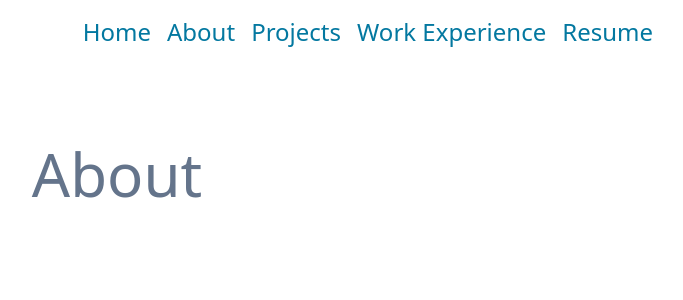
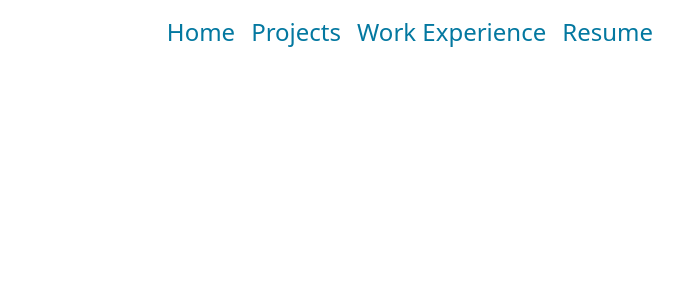
Before and after one commit to cag185/Portfolio-v2, a Vue app: page /about in a window 1280 px wide. Shown: the top 300 px of the page, without its empty margins (523-1206 px from the left). Built offline with nearby package versions, Linux system fonts and the light colour scheme; the HTML template or start-up script is replaced by a standard one.

Commit message:
removed about

```diff
--- a/src/App.vue
+++ b/src/App.vue
@@ -7,7 +7,6 @@ import { RouterLink, RouterView } from 'vue-router'
     <div class="wrapper">
       <nav class="flex justify-self-end text-xl py-4 px-8 lg:px-24">
         <RouterLink class="custom-router-link" to="/">Home</RouterLink>
-        <RouterLink class="custom-router-link" to="/about">About</RouterLink>
         <RouterLink class="custom-router-link" to="/projects">Projects</RouterLink>
         <RouterLink class="custom-router-link" to="/work-experience">Work Experience</RouterLink>
         <RouterLink class="custom-router-link" to="/resume">Resume</RouterLink>
--- a/src/router/index.ts
+++ b/src/router/index.ts
@@ -8,14 +8,6 @@ const router = createRouter({
       path: '/',
       name: 'home',
       component: SplashPage,
-    },
-    {
-      path: '/about',
-      name: 'about',
-      // route level code-splitting
-      // this generates a separate chunk (About.[hash].js) for this route
-      // which is lazy-loaded when the route is visited.
-      component: () => import('../views/AboutView.vue'),
     },
     {
       // Route for displaying Projects.
--- a/src/views/AboutView.vue
+++ /dev/null
@@ -1,5 +0,0 @@
-<template>
-  <div class="custom-container">
-    <div class="custom-title">About</div>
-  </div>
-</template>
```
